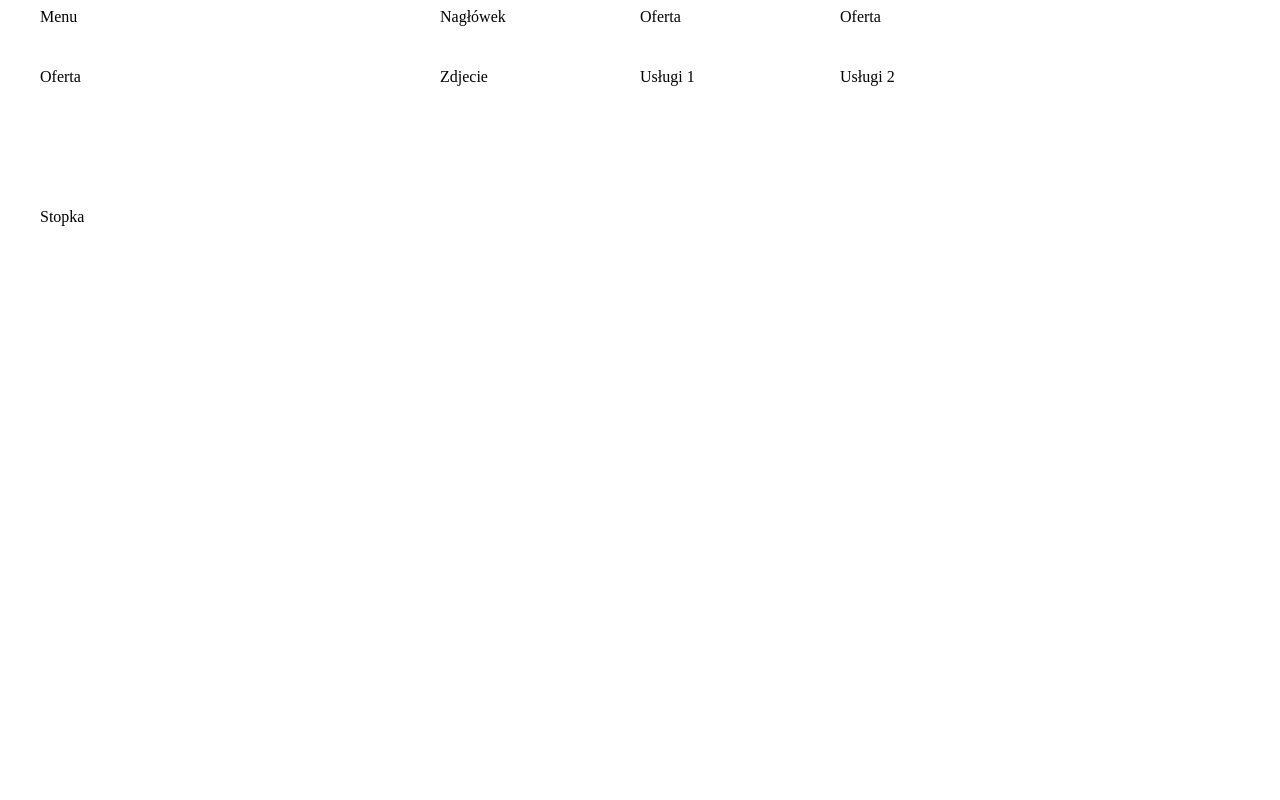
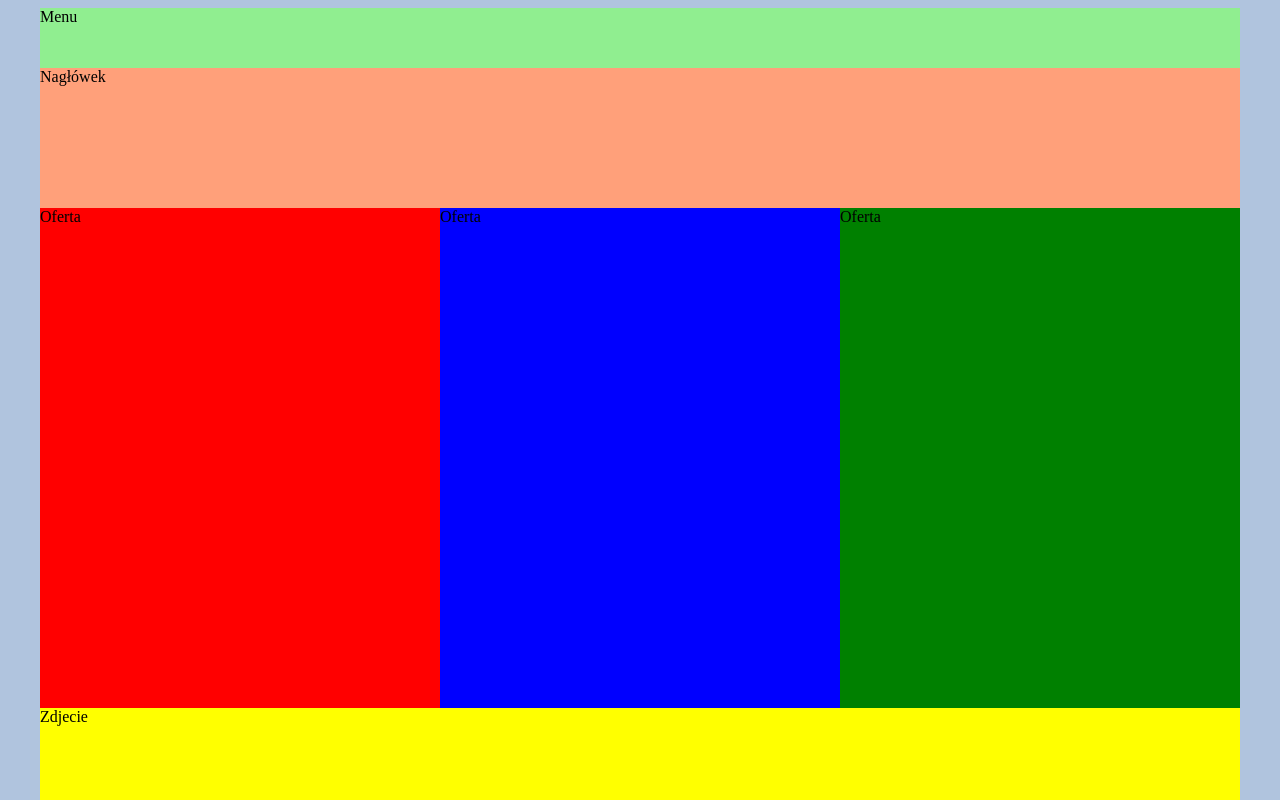
Before and after one commit to jtk137/html5, a plain HTML site: page sp4/cw1.html in a window 1280 px wide. Shown: the top 800 px of the page. Drawn offline with Linux system fonts and the light colour scheme.

Commit message:
wersja 2

```diff
--- a/sp4/cw1.css
+++ b/sp4/cw1.css
@@ -5,10 +5,49 @@ main{
     grid-template-rows: 60px 140px 500px 200px 200px 80px;
     grid-template-columns: 2fr 1fr 1fr 2fr;
     grid-template-areas:
+    "ganav ganav ganav ganav"
     "header header header header"
-    "header header header header"
-    "aside middle middle right"
-    "article article article article"
-    "third third fourth fourth"
+    "oferta1 gaoferta2 gaoferta2 oferta3"
+    "zdjecie zdjecie zdjecie zdjecie"
+    "uslugi1 uslugi1 uslugi2 uslugi2"
     "footer footer footer footer";
 }
+body{
+    background: lightsteelblue;
+}
+nav{
+    background: lightgreen;
+    grid-area: ganav
+}
+header{
+    background:lightsalmon;
+    grid-area: header
+}
+#oferta1{
+    background:red;
+    grid-area: oferta1
+}
+#oferta2{
+    background:blue;
+    grid-area: gaoferta2
+}
+#oferta3{
+    background:green;
+    grid-area: oferta3
+}
+#zdjecie{
+    background:yellow;
+    grid-area: zdjecie
+}
+#uslugi1{
+    background:lightgreen;
+    grid-area: uslugi1
+}
+#uslugi2{
+    background:lightseagreen;
+    grid-area: uslugi2
+}
+footer{
+    background: lightblue;
+    grid-area: footer;
+}
```
